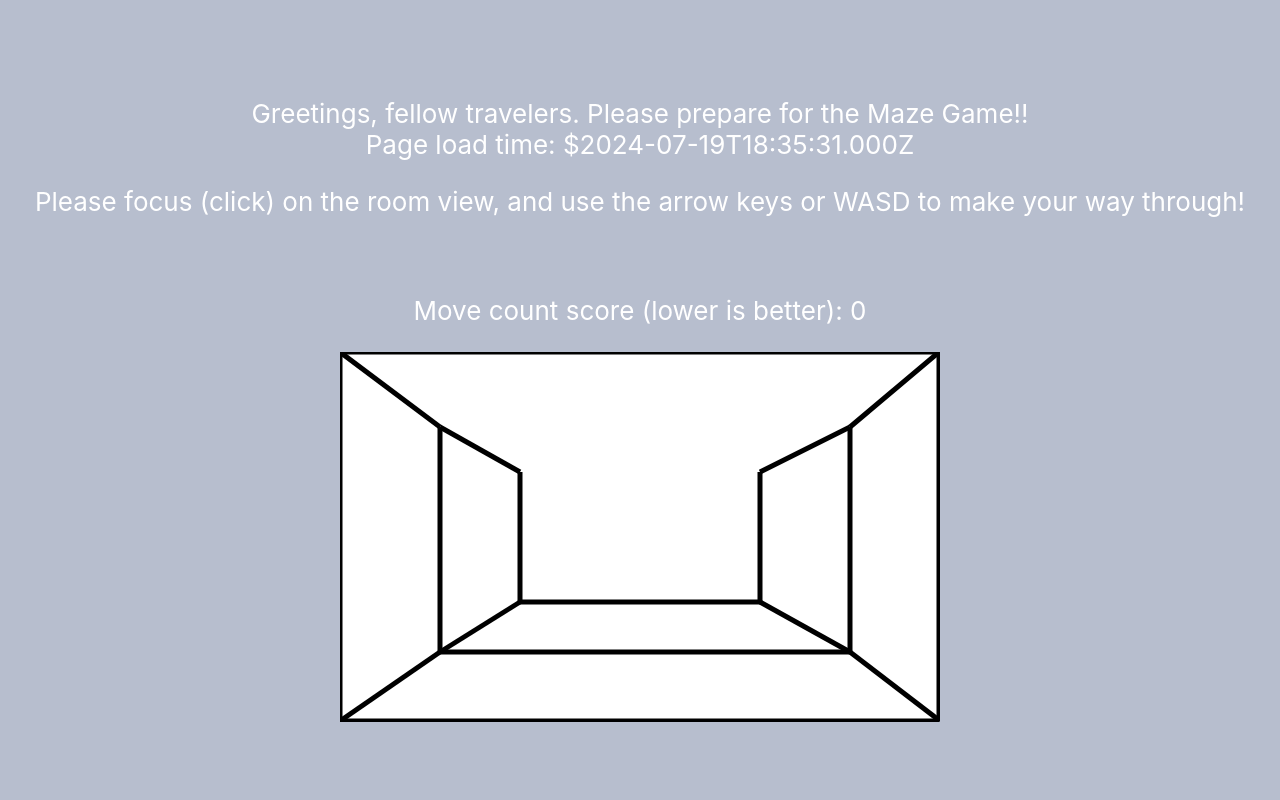
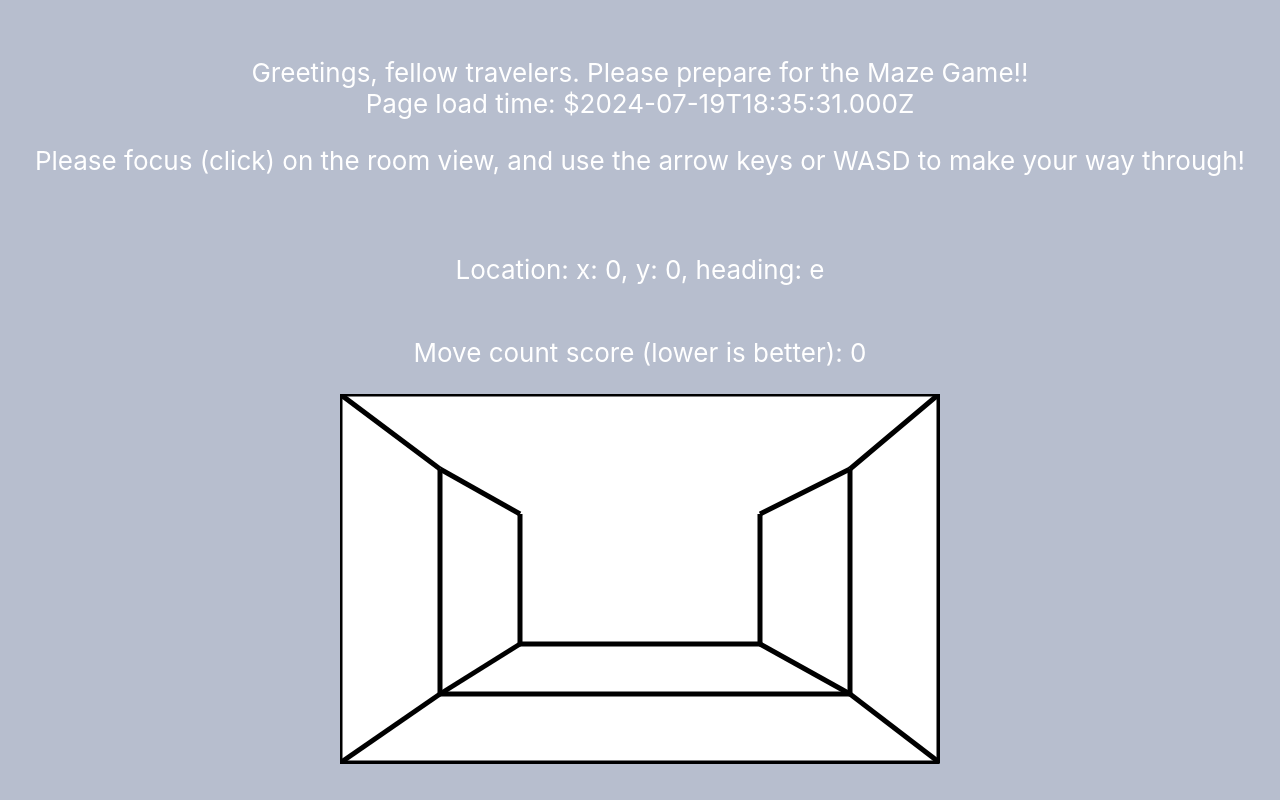
Before and after one commit to mmoedt/maze-game, a React (Create React App) app in the folder game/: page / in a window 1280 px wide. Built offline with nearby package versions, Linux system fonts and the light colour scheme.

Commit message:
Bugfix for not handling lowercase 'd', plus move count for unhandled keys, plus quick tweak to show location

```diff
--- a/game/src/App.tsx
+++ b/game/src/App.tsx
@@ -13,6 +13,7 @@ function App() {
     const [location, setLocation] = useState(getStartingLocation());
     const [orientation, setOrientation] = useState(getStartingDirection());
     const [moveCount, setMoveCount] = useState(0);
+    const [lastAction, setLastAction] = useState(''); // helpful text for user orientation
 
     useEffect(() => {
         let element = canvas.current;
@@ -61,28 +62,33 @@ function App() {
             case 'w':
             case 'W': // shift or with caps lock is fine
                 tryGoStraight();
+                setLastAction('Proceeded straight');
                 break;
 
             case 'ArrowRight':
             case 'D':
+            case 'd':
                 turnRight();
+                setLastAction('Turned right');
                 break;
 
             case 'ArrowDown':
             case 's':
             case 'S':
                 turnAround();
+                setLastAction('Turned around');
                 break;
 
             case 'ArrowLeft':
             case 'a':
             case 'A':
                 turnLeft();
+                setLastAction('Turned left');
                 break;
 
             default:
                 console.log('Unhandled key..');
-                // updateState = false;
+                updateState = false;
                 keyHandled = false;
                 break;
         }
@@ -110,9 +116,10 @@ function App() {
           Please focus (click) on the room view, and use the arrow keys or WASD to make your way through!
           </p>
         </p>
-        {/* <p>
-            Location: {JSON.stringify({x: location.x, y: location.y})}
-        </p> */}
+        <p>
+            Location: x: {location.x}, y: {location.y}, heading: {orientation}<br></br>
+            {lastAction ? `Your last action: ${lastAction}` : ''}
+        </p>
         <p>
             Move count score (lower is better): {moveCount}<br></br>
         </p>
```
